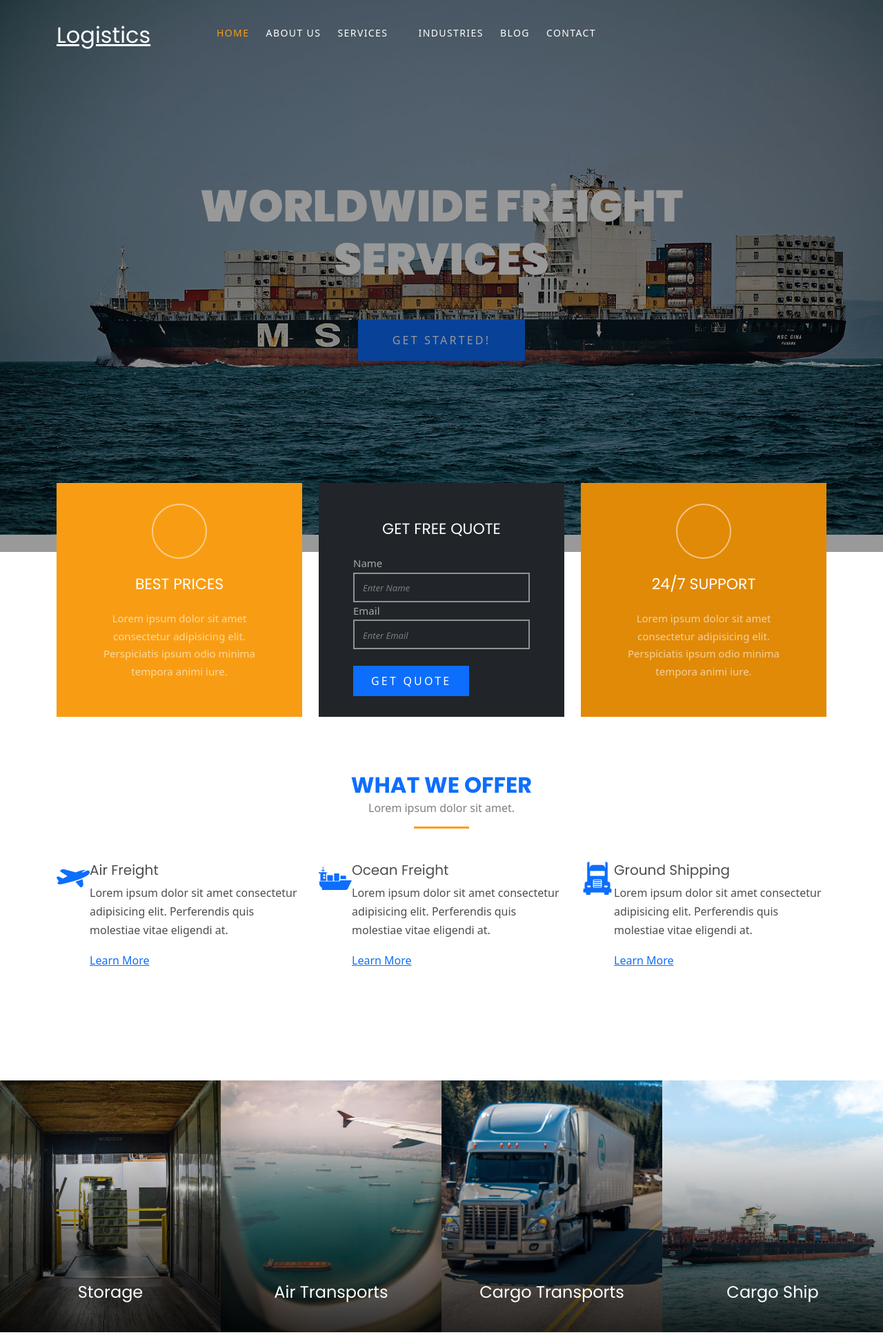
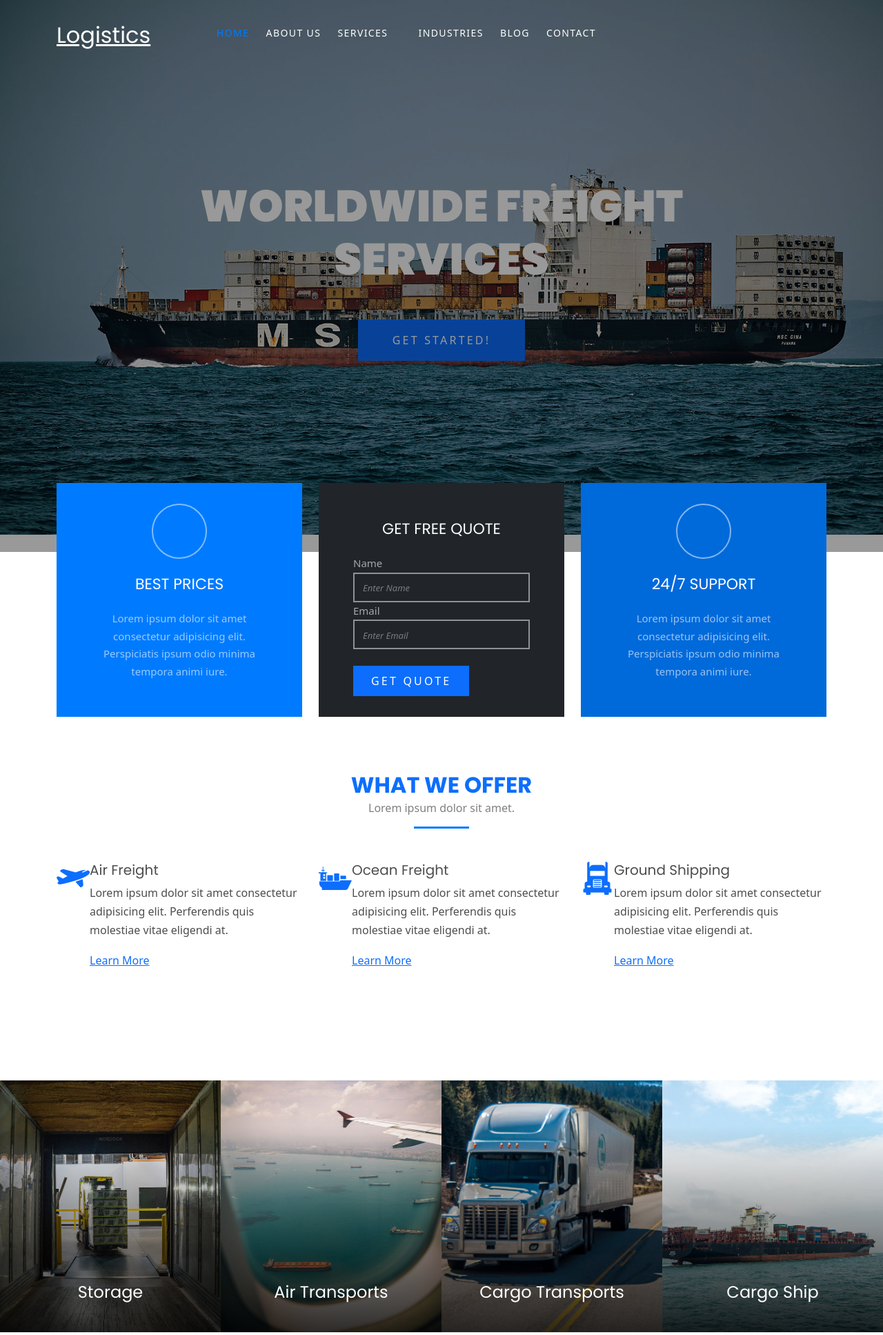
Before and after one commit to iamstr/logistics, a PHP site: page / in a window 1280 px wide. Shown: the top 1935 px of the page at 69% size. Run offline with PHP 8.4, Linux system fonts and the light colour scheme; style sheets or scripts are compiled from the project's sources; some libraries are stand-ins or nearby versions; some web fonts are replaced.

Commit message:
changed primary

```diff
--- a/scss/bootstrap/_variables.scss
+++ b/scss/bootstrap/_variables.scss
@@ -70,7 +70,7 @@ $colors: map-merge(
   $colors
 );
 
-$primary:       $yellow !default;
+$primary:       $blue !default;
 $secondary:     $gray-600 !default;
 $success:       $green !default;
 $info:          $cyan !default;
```
